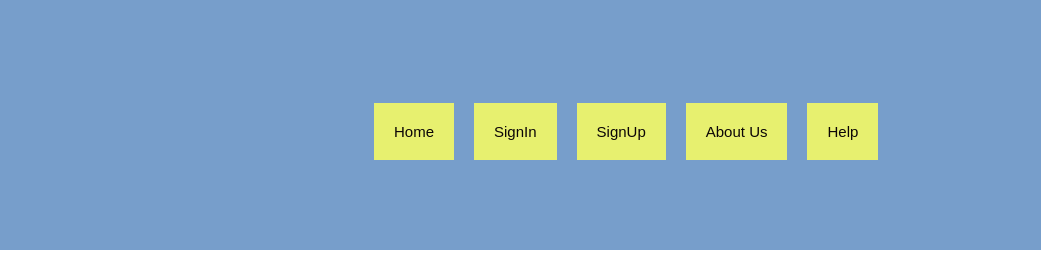
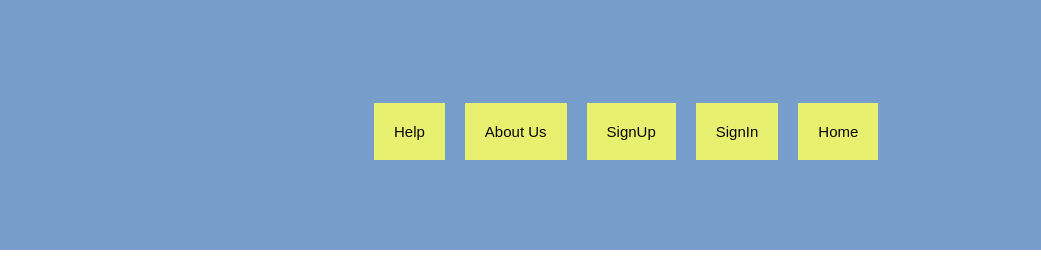
Before and after one commit to deepakkumaravelu/StudentPortal, a plain HTML site: page index.html in a window 1280 px wide. Shown: the top 266 px of the page, 239-1280 px from the left. Drawn offline with Linux system fonts and the light colour scheme.

Commit message:
Update index.html

```diff
--- a/index.html
+++ b/index.html
@@ -13,11 +13,11 @@
         <img src="Jharkhand_logo.png" alt="logo" width="120" height="120"><br>Government Of Jharkhand <br> Student Portal</p>
 
     </p><ul>
-   <li> <button type="click" onclick="window.location.href='Help.html';">Home</button></li>
-   <li><button type="click" onclick="window.location.href='about.html';">SignIn</button></li>
+   <li> <button type="click" onclick="window.location.href='Help.html';">Help</button></li>
+   <li><button type="click" onclick="window.location.href='about.html';">About Us</button></li>
    <li><button type="click" onclick="window.location.href='about.html';">SignUp</button></li>
-   <li><button type="click" onclick="window.location.href='register.html';">About Us</button></li>
-   <li><button type="click" onclick="window.location.href='index.html'">Help</button></li>
+   <li><button type="click" onclick="window.location.href='register.html';">SignIn</button></li>
+   <li><button type="click" onclick="window.location.href='index.html'">Home</button></li>
 </ul>
 <div class="slideshow-container">
 
```
